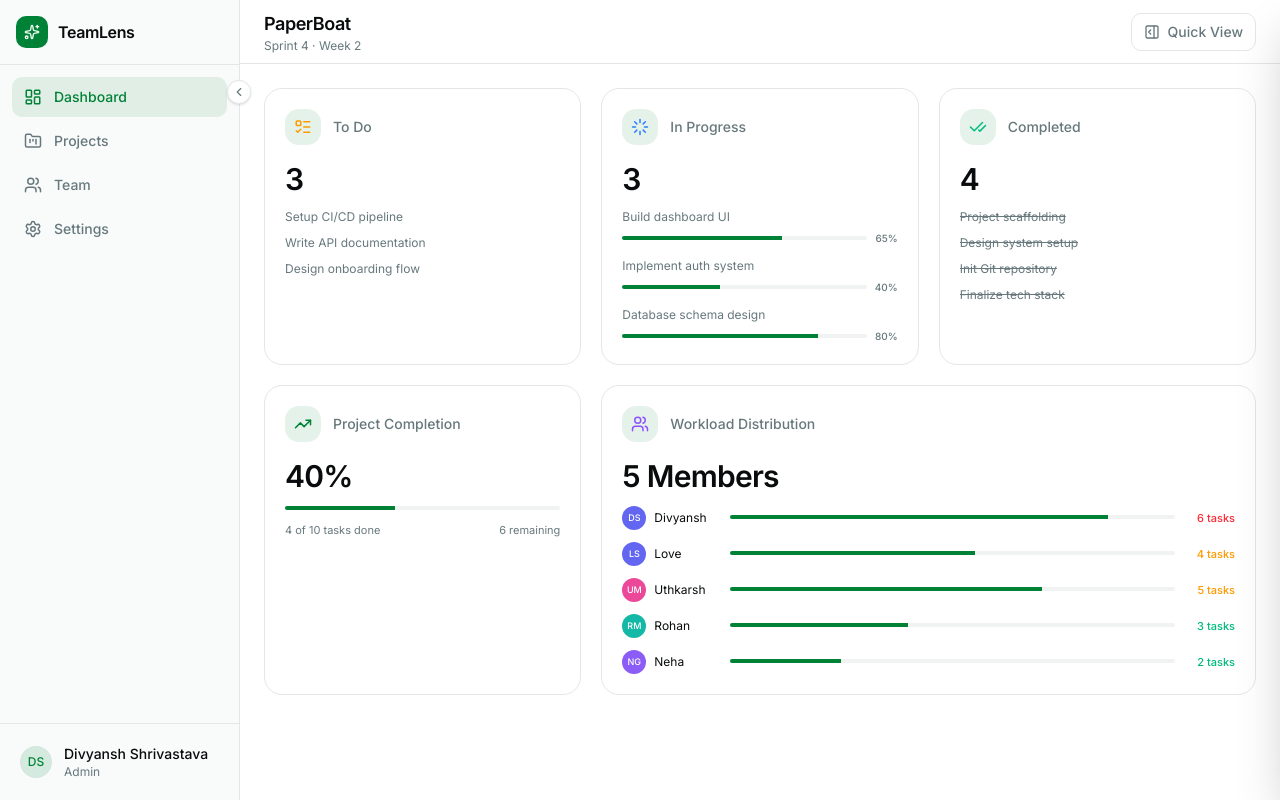
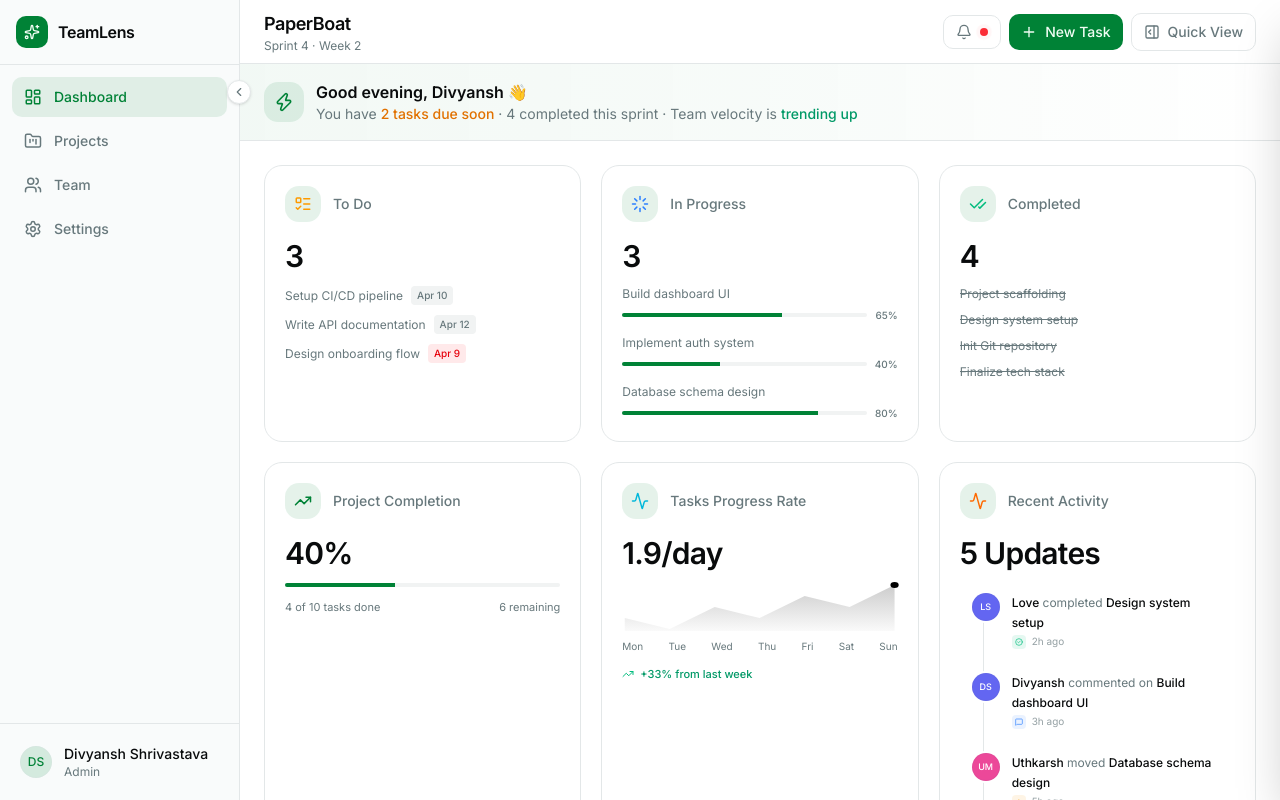
Before and after one commit to lovesinghal31/teamlens-frontend, a Next.js app: page /dashboard in a window 1280 px wide. Built offline with nearby package versions, Linux system fonts and the light colour scheme.

Commit message:
feat: add greeting bar, progress rate card, activity feed, and header actions to dashboard

```diff
--- a/app/dashboard/page.tsx
+++ b/app/dashboard/page.tsx
@@ -8,10 +8,16 @@ import {
   TrendingUp,
   PanelRightOpen,
   Users,
+  Activity,
+  Plus,
+  Zap,
+  Bell,
 } from "lucide-react"
 import { StatCard } from "@/components/dashboard/stat-card"
 import { AvatarGroup, type TeamMember } from "@/components/dashboard/avatar-group"
 import { RightPanel } from "@/components/dashboard/right-panel"
+import { Sparkline } from "@/components/dashboard/sparkline"
+import { ActivityFeed, type ActivityItem } from "@/components/dashboard/activity-feed"
 import { Progress } from "@/components/ui/progress"
 import { cn } from "@/lib/utils"
 
@@ -26,9 +32,9 @@ const team: TeamMember[] = [
 ]
 
 const todoTasks = [
-  { title: "Setup CI/CD pipeline", assignees: [team[0], team[3]] },
-  { title: "Write API documentation", assignees: [team[1], team[2]] },
-  { title: "Design onboarding flow", assignees: [team[2]] },
+  { title: "Setup CI/CD pipeline", assignees: [team[0], team[3]], dueDate: "Apr 10" },
+  { title: "Write API documentation", assignees: [team[1], team[2]], dueDate: "Apr 12" },
+  { title: "Design onboarding flow", assignees: [team[2]], dueDate: "Apr 9" },
 ]
 
 const inProgressTasks = [
@@ -52,6 +58,63 @@ const workloadData = [
   { member: team[4], tasks: 2, load: 25 },
 ]
 
+// Tasks completed per day over the last 7 days
+const velocityData = [1, 0, 2, 1, 3, 2, 4]
+const velocityDays = ["Mon", "Tue", "Wed", "Thu", "Fri", "Sat", "Sun"]
+
+const recentActivities: ActivityItem[] = [
+  {
+    id: "1",
+    user: team[1],
+    action: "completed",
+    target: "Design system setup",
+    timestamp: "2h ago",
+  },
+  {
+    id: "2",
+    user: team[0],
+    action: "commented",
+    target: "Build dashboard UI",
+    timestamp: "3h ago",
+  },
+  {
+    id: "3",
+    user: team[2],
+    action: "moved",
+    target: "Database schema design",
+    timestamp: "5h ago",
+  },
+  {
+    id: "4",
+    user: team[3],
+    action: "created",
+    target: "Setup CI/CD pipeline",
+    timestamp: "8h ago",
+  },
+  {
+    id: "5",
+    user: team[4],
+    action: "merged",
+    target: "Auth flow branch",
+    timestamp: "1d ago",
+  },
+]
+
+// ── Helpers ────────────────────────────────────────────────
+
+function getGreeting() {
+  const hour = new Date().getHours()
+  if (hour < 12) return "Good morning"
+  if (hour < 17) return "Good afternoon"
+  return "Good evening"
+}
+
+function getDueLabel(dueDate: string) {
+  // Simplified: highlight "Apr 9" as approaching since it's closest
+  if (dueDate === "Apr 9") return { label: dueDate, urgent: true }
+  return { label: dueDate, urgent: false }
+}
+
 // ── Component ──────────────────────────────────────────────
 
 export default function DashboardPage() {
@@ -59,6 +122,14 @@ export default function DashboardPage() {
 
   const totalTasks = todoTasks.length + inProgressTasks.length + completedTasks.length
   const completionPct = Math.round((completedTasks.length / totalTasks) * 100)
+
+  const totalVelocity = velocityData.reduce((a, b) => a + b, 0)
+  const avgVelocity = (totalVelocity / velocityData.length).toFixed(1)
+
+  // Count tasks due within next 3 days for greeting summary
+  const upcomingDueCount = todoTasks.filter(
+    (t) => t.dueDate === "Apr 9" || t.dueDate === "Apr 10"
+  ).length
 
   return (
     <>
@@ -70,6 +141,22 @@ export default function DashboardPage() {
           </h1>
           <p className="text-xs text-muted-foreground">Sprint 4 · Week 2</p>
         </div>
+        <div className="flex items-center gap-2">
+          <button
+            className="flex items-center gap-2 rounded-lg border border-border px-3 py-2 text-sm font-medium text-muted-foreground transition-colors hover:bg-accent hover:text-accent-foreground"
+          >
+            <Bell className="size-4" />
+            <span className="relative flex size-2">
+              <span className="absolute inline-flex size-full animate-ping rounded-full bg-red-400 opacity-75" />
+              <span className="relative inline-flex size-2 rounded-full bg-red-500" />
+            </span>
+          </button>
+          <button
+            className="flex items-center gap-2 rounded-lg bg-primary px-3 py-2 text-sm font-medium text-primary-foreground transition-colors hover:bg-primary/90"
+          >
+            <Plus className="size-4" />
+            <span className="hidden sm:inline">New Task</span>
+          </button>
           <button
             onClick={() => setRightPanelOpen(true)}
             className="flex items-center gap-2 rounded-lg border border-border px-3 py-2 text-sm font-medium text-muted-foreground transition-colors hover:bg-accent hover:text-accent-foreground"
@@ -77,7 +164,41 @@ export default function DashboardPage() {
             <PanelRightOpen className="size-4" />
             <span className="hidden sm:inline">Quick View</span>
           </button>
+        </div>
       </header>
+
+      {/* Greeting bar */}
+      <div className="border-b border-border bg-gradient-to-r from-primary/5 via-primary/3 to-transparent px-6 py-4">
+        <div className="flex items-center justify-between">
+          <div className="flex items-center gap-3">
+            <div className="flex size-10 items-center justify-center rounded-xl bg-primary/10">
+              <Zap className="size-5 text-primary" />
+            </div>
+            <div>
+              <h2 className="text-base font-semibold text-foreground">
+                {getGreeting()}, Divyansh 👋
+              </h2>
+              <p className="text-sm text-muted-foreground">
+                {upcomingDueCount > 0 ? (
+                  <>
+                    You have{" "}
+                    <span className="font-medium text-amber-600 dark:text-amber-400">
+                      {upcomingDueCount} task{upcomingDueCount > 1 ? "s" : ""} due soon
+                    </span>
+                    {" · "}
+                    {completedTasks.length} completed this sprint · Team velocity is{" "}
+                    <span className="font-medium text-emerald-600 dark:text-emerald-400">trending up</span>
+                  </>
+                ) : (
+                  <>
+                    {completedTasks.length} tasks completed this sprint · Team is on track
+                  </>
+                )}
+              </p>
+            </div>
+          </div>
+        </div>
+      </div>
 
       {/* Cards grid */}
       <div className="p-6">
@@ -90,12 +211,27 @@ export default function DashboardPage() {
             iconColor="text-amber-500"
           >
             <div className="space-y-2.5">
-              {todoTasks.map((t) => (
+              {todoTasks.map((t) => {
+                const due = getDueLabel(t.dueDate)
+                return (
                   <div key={t.title} className="flex items-center justify-between gap-2">
+                    <div className="flex min-w-0 items-center gap-2">
                       <span className="truncate text-xs text-muted-foreground">{t.title}</span>
+                      <span
+                        className={cn(
+                          "shrink-0 rounded px-1.5 py-0.5 text-[10px] font-medium",
+                          due.urgent
+                            ? "bg-red-500/10 text-red-600 dark:text-red-400"
+                            : "bg-muted text-muted-foreground"
+                        )}
+                      >
+                        {due.label}
+                      </span>
+                    </div>
                     <AvatarGroup members={t.assignees} max={3} />
                   </div>
-              ))}
+                )
+              })}
             </div>
           </StatCard>
 
@@ -159,15 +295,48 @@ export default function DashboardPage() {
             </div>
           </StatCard>
 
-          {/* Workload Distribution — spans 2 cols */}
+          {/* Progress Rate / Velocity */}
+          <StatCard
+            title="Tasks Progress Rate"
+            value={`${avgVelocity}/day`}
+            icon={Activity}
+            iconColor="text-cyan-500"
+          >
+            <div className="space-y-2">
+              <Sparkline data={velocityData} className="h-12 w-full" />
+              <div className="flex justify-between text-[10px] text-muted-foreground">
+                {velocityDays.map((day) => (
+                  <span key={day}>{day}</span>
+                ))}
+              </div>
+              <div className="flex items-center gap-1.5 pt-1">
+                <TrendingUp className="size-3 text-emerald-500" />
+                <span className="text-[11px] font-medium text-emerald-600 dark:text-emerald-400">
+                  +33% from last week
+                </span>
+              </div>
+            </div>
+          </StatCard>
+
+          {/* Recent Activity */}
+          <StatCard
+            title="Recent Activity"
+            value={`${recentActivities.length} Updates`}
+            icon={Activity}
+            iconColor="text-orange-500"
+          >
+            <ActivityFeed activities={recentActivities.slice(0, 4)} />
+          </StatCard>
+
+          {/* Workload Distribution — spans 3 cols */}
           <StatCard
             title="Workload Distribution"
             value={`${team.length} Members`}
             icon={Users}
             iconColor="text-violet-500"
-            className="sm:col-span-2"
+            className="sm:col-span-2 lg:col-span-3"
           >
-            <div className="space-y-3">
+            <div className="grid gap-x-8 gap-y-3 sm:grid-cols-2 lg:grid-cols-3">
               {workloadData.map((w) => (
                 <div key={w.member.name} className="flex items-center gap-3">
                   <div className="flex w-24 items-center gap-2">
```
Lines whose indentation alone changed are shown as unchanged.
